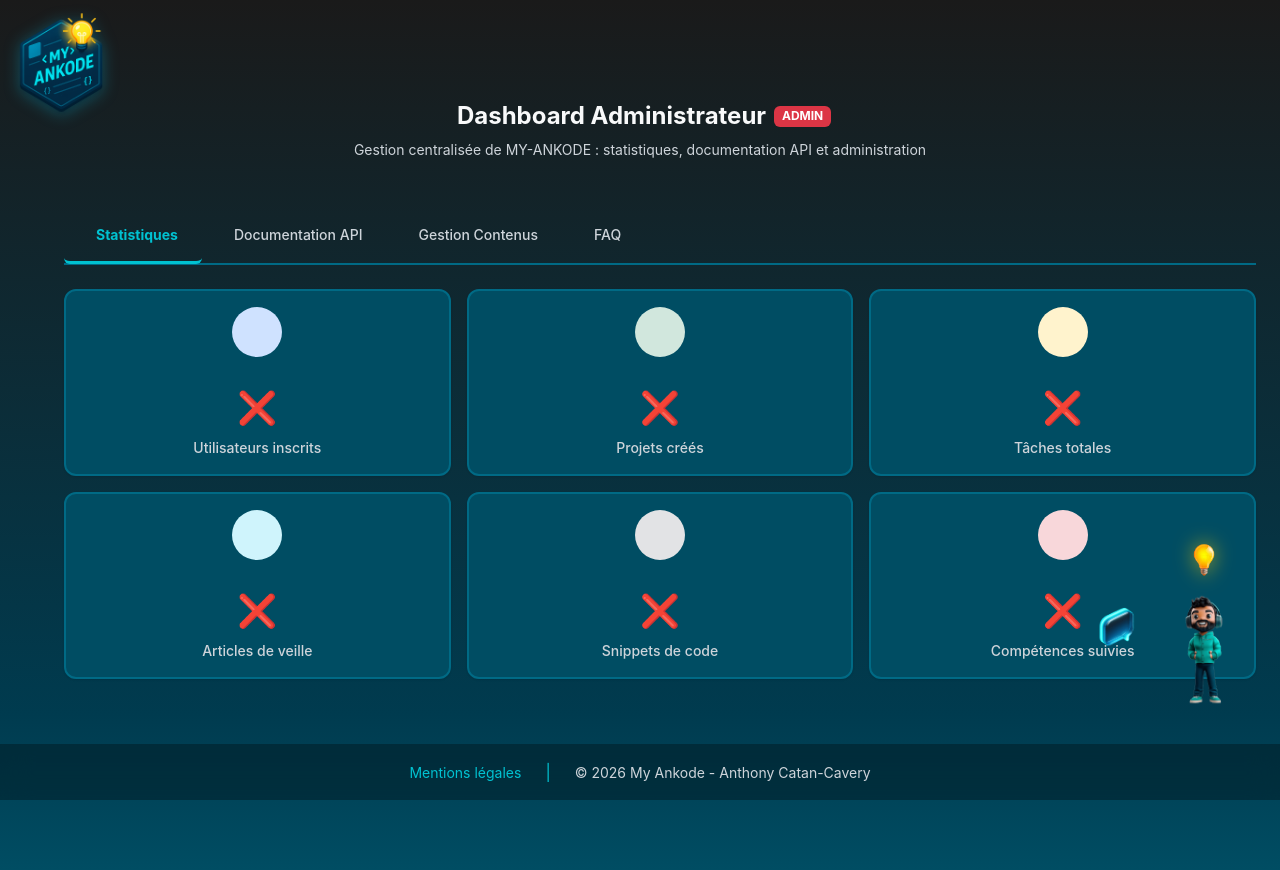
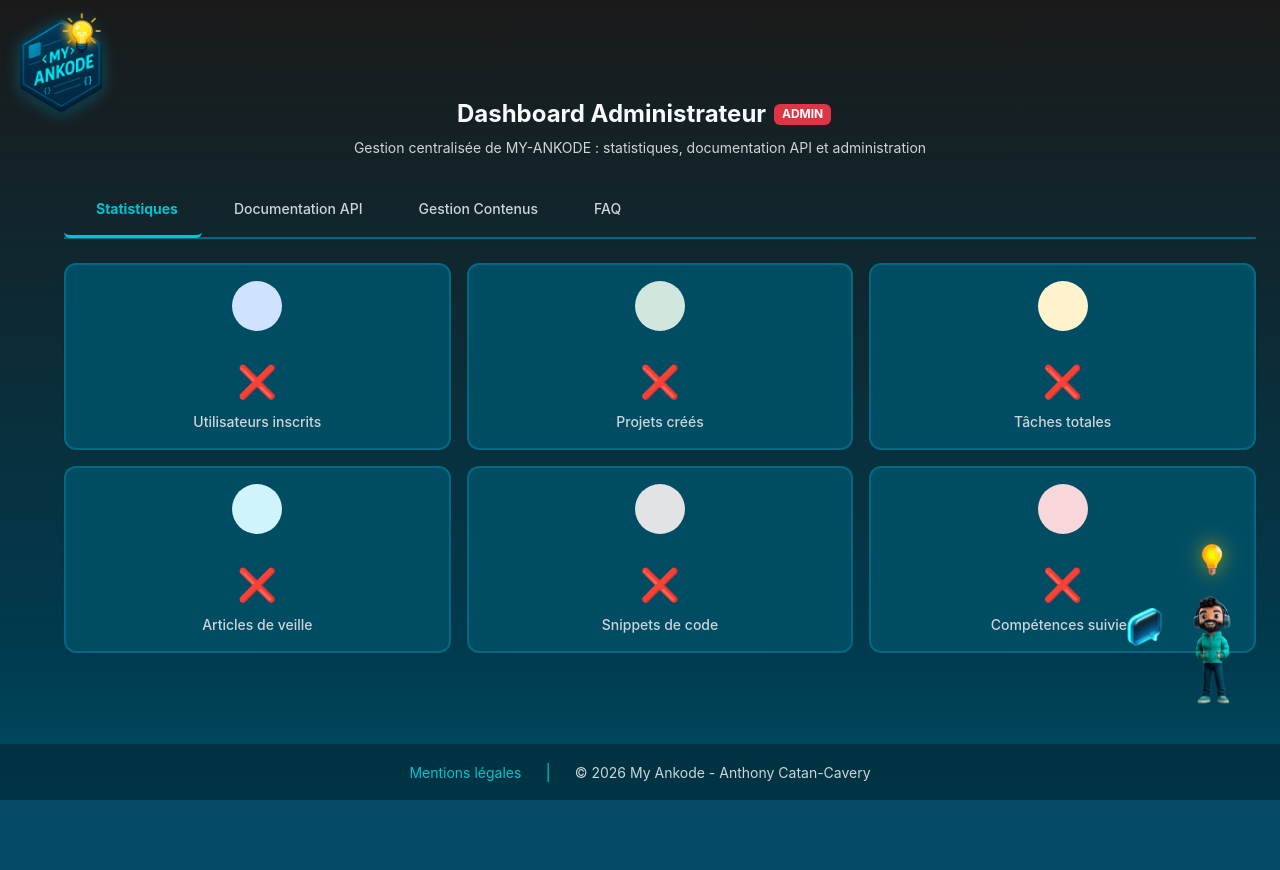
Before and after one commit to AnthonyCC-G/my-ankode, a Symfony app: template backend/templates/admin_dashboard/index.html.twig in a window 1280 px wide. After the commit the page ends 800 px from the top, so only its background shows below. Run offline with Twig, Linux system fonts and the light colour scheme; the template is opened without the code that fills it, so the values that code supplies are empty; some libraries are stand-ins or nearby versions.

Commit message:
review page en desktop ok

```diff
--- a/backend/public/css/admin-dashboard.css
+++ b/backend/public/css/admin-dashboard.css
@@ -5,11 +5,12 @@
 
 /* ==================== HEADER TITRE DE PAGE ==================== */
 .admin-header {
-    width: 100%;
+    width: calc(100% - 60px); /* MODIF : Soustrait la largeur sidebar */
+    max-width: 1400px;
+    margin: 0 auto;
+    padding-top: 100px;
+    padding-bottom: var(--spacing-md);
     text-align: center;
-    padding: var(--spacing-lg) var(--spacing-md);
-    margin-top: 70px; /* Réduit de 80px à 70px */
-    margin-bottom: var(--spacing-sm); /* Réduit */
 }
 
 .admin-title {
@@ -256,8 +257,8 @@ body:not(.dark-mode) .stat-number {
     background-color: var(--bg-secondary);
     border: 2px solid var(--border-color);
     border-radius: var(--radius-md);
-    padding: var(--spacing-md);
-    margin-bottom: var(--spacing-md);
+    padding: var(--spacing-xs);
+    margin-bottom: var(--spacing-xs);
     text-align: center;
 }
 
--- a/backend/public/css/snippets.css
+++ b/backend/public/css/snippets.css
@@ -35,7 +35,7 @@
     display: flex;
     flex-direction: row;
     gap: var(--spacing-md);
-    height: calc(100vh - 300px); /* Hauteur disponible entre header et footer */
+    height: calc(100vh - 240px); /* Hauteur disponible entre header et footer */
     padding: 0 var(--spacing-lg);
     padding-bottom: 80px; /* Espace pour mascotte + mentions légales */
 }
--- a/backend/public/css/style.css
+++ b/backend/public/css/style.css
@@ -131,7 +131,7 @@ body:not(.dark-mode) .footer-copyright {
 .mascot-container {
     position: fixed;
     bottom: 90px;
-    right: var(--spacing-sm);
+    right: var(--spacing-xs);
     z-index: calc(var(--z-sticky) - 1);
     display: flex;
     align-items: flex-end;
@@ -174,7 +174,7 @@ body:not(.dark-mode) .lightbulb:hover {
 /* ===== BULLE DE MESSAGE ===== */
 .bubble-container {
     position: absolute;
-    left: -55px;
+    left: -35px;
     bottom: 55px;
     width: 55px;
     height: 55px;
--- a/backend/templates/base.html.twig
+++ b/backend/templates/base.html.twig
@@ -121,8 +121,7 @@
             {# Ampoule - Theme switcher (TOUJOURS visible) #}
             <img src="{{ asset('images/lightbulb.png') }}" id="theme-switcher" class="lightbulb" alt="Changer le thème">
 
-            {# Personnage + Bulle - Masqués sur la page Kanban uniquement #}
-            {% if app.request.attributes.get('_route') != 'app_kanban' %}
+            {# Personnage + Bulle #}
             <img src="{{ asset('images/character-happy.png') }}" id="character" class="character" alt="Mascotte My Ankode">
             <div class="bubble-container">
                 <img src="{{ asset('images/bubble.png') }}" class="bubble-image" alt="">
@@ -134,7 +133,6 @@
                     </div>
                 </div>
             </div>
-            {% endif %}
         </div>
 
         {# ===== MOBILE : Bottom Navigation (4 icônes) ===== #}
```
Also changed, not shown: backend/public/css/kanban.css (+3 -60 lines). Lines whose indentation alone changed are shown as unchanged.
